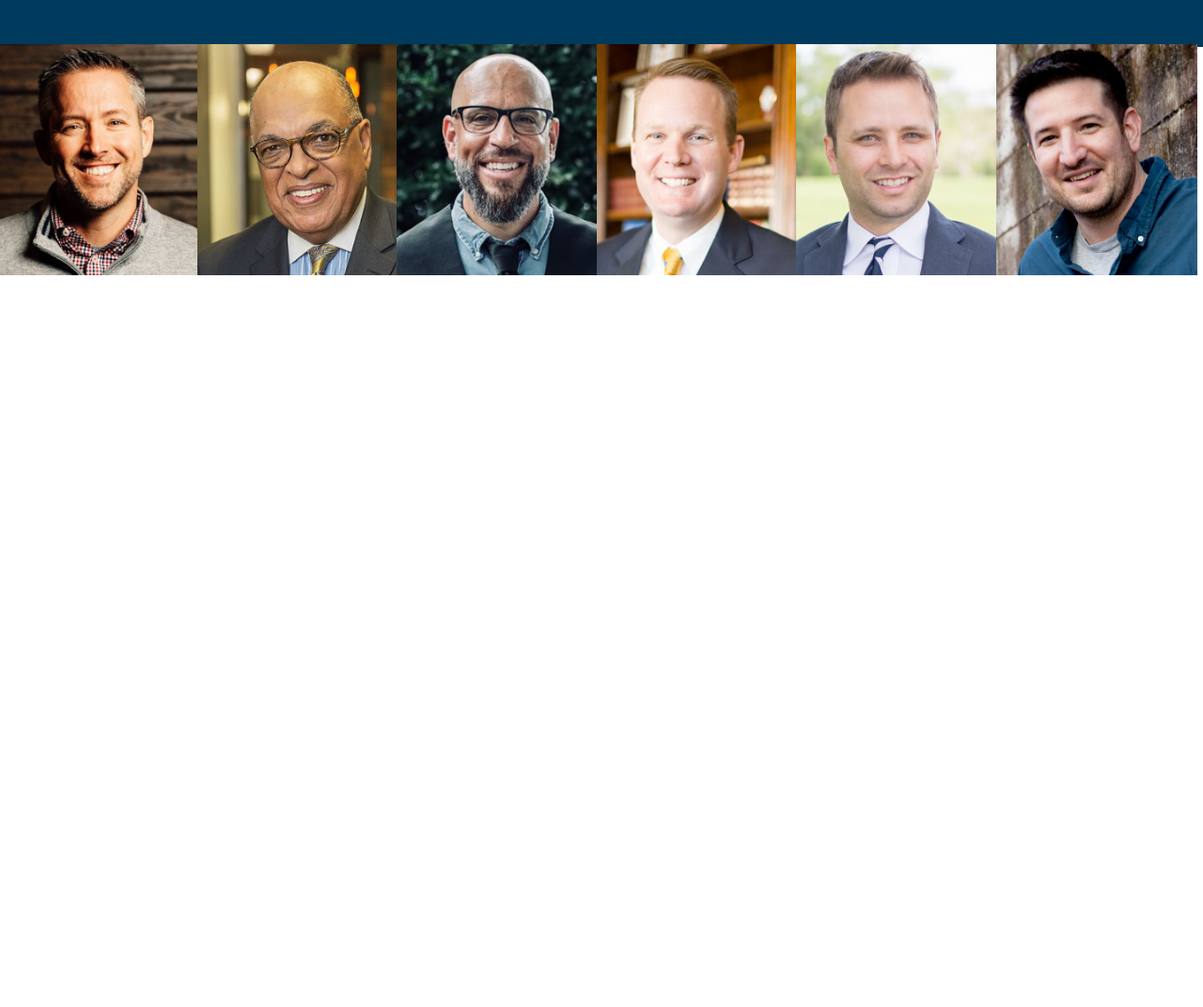
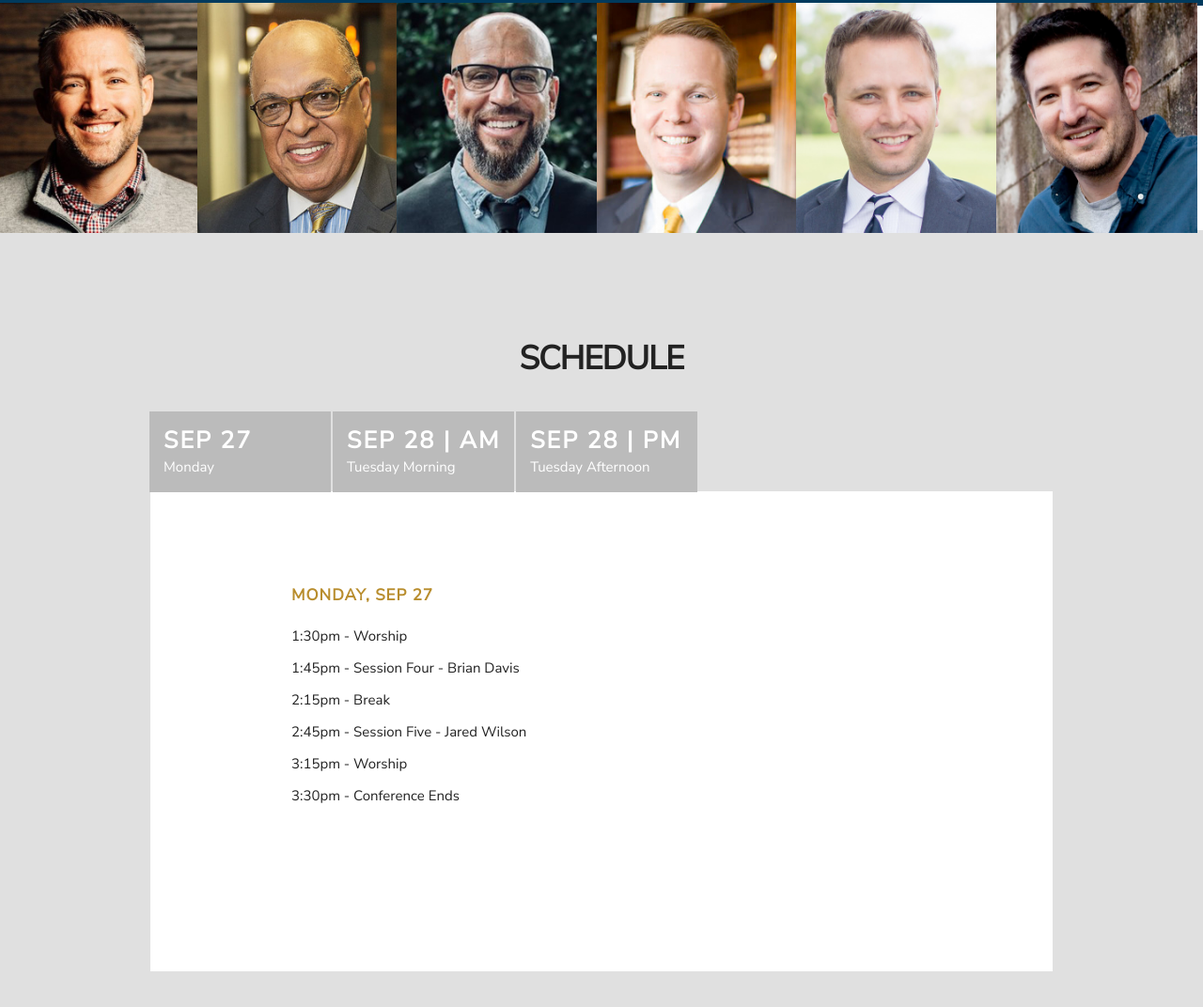
Before and after one commit to tim-stone/for-the-church-national-conference, a plain HTML site: page index.html in a window 1280 px wide. Shown: the part 1433-2505 px from the top of the page at 94% size. Before the commit the page ends 1733 px from the top, so only its background shows below. Drawn offline with nearby package versions, Linux system fonts and the light colour scheme.

Commit message:
Version 1.06
Completed layout of schedule section.

```diff
--- a/assets/css/stylesheet.css
+++ b/assets/css/stylesheet.css
@@ -59,8 +59,9 @@ body {
     top: -5px;
 }
 .gold-header {
-  font-size: 37px;
+  font-size: 25px;
   font-weight: 600;
+  letter-spacing: 2px;
   text-align: center;
   color: #b88d2d;
   text-transform: uppercase;
@@ -69,6 +70,37 @@ body {
   color: #fff;
   text-align: center;
   font-size: 20px;
+}
+.black-header {
+  text-align: center;
+  text-transform: uppercase;
+  font-size: 35px;
+  font-weight: 600;
+  padding: 15px;
+}
+.schedule-header {
+  font-size: 25px;
+  font-weight: 600;
+  letter-spacing: 2px;
+  color: #fff;
+  margin: 0px;
+}
+.schedule-subtitle {
+  font-size: 15px;
+  font-weight: 300;
+  color: #fff;
+  margin: 0px;
+}
+.schedule-inner-header {
+  font-size: 17px;
+  font-weight: 600;
+  letter-spacing: 1px;
+  text-align: left;
+  color: #b88d2d;
+  text-transform: uppercase;
+}
+.schedule-container li {
+  list-style-type: none;
 }
 
 /* --- --- --- 1.2 Text Elements --- --- ---*/
@@ -142,6 +174,14 @@ body {
 .speaker-imgs {
   max-width: 100%;
 }
+.schedule-item {
+  display: inline-block;
+  min-width: 17%;
+  background-color: #bbbbbb;
+  padding: 15px 15px;
+  margin: -1px;
+}
+
 
 /* --- --- --- 2.2 Spacers --- --- ---*/
 
@@ -169,6 +209,22 @@ body {
   display: block;
   margin: auto;
   max-width: 40%;
+}
+.center-container-full {
+  padding: 100px 0px;
+  display: block;
+  margin: auto;
+  max-width: 75%;
+}
+.speakers-container {
+  margin-bottom: -10px;
+}
+.gray-container {
+  background-color: #e0e0e0;
+}
+.schedule-content-container {
+  background-color: #fff;
+  padding: 100px 0px 150px 150px;
 }
 
 /* --- --- --- 2.4 Top Nav --- --- ---*/
--- a/index.html
+++ b/index.html
@@ -117,6 +117,65 @@
         </div>
         <!-- End Speakers Section -->
 
+        <!-- Schedule Section -->
+        <div class="gray-container" id="schedule">
+          <div class="center-container-full">
+            <h2 class="black-header">Schedule</h2>
+            <div class="schedule-container">
+              <div class="schedule-tabs">
+                <div class="schedule-item schedule-1">
+                  <h3 class="schedule-header">SEP 27</h3>
+                  <p class="schedule-subtitle">Monday</p>
+                </div>
+                <div class="schedule-item schedule-2">
+                  <h3 class="schedule-header">SEP 28 | AM</h3>
+                  <p class="schedule-subtitle">Tuesday Morning</p>
+                </div>
+                <div class="schedule-item schedule-3">
+                  <h3 class="schedule-header">SEP 28 | PM</h3>
+                  <p class="schedule-subtitle">Tuesday Afternoon</p>
+                </div>
+              </div>
+              <div class="schedule-content-container">
+                <div class="content-1">
+                  <h3 class="schedule-inner-header">Monday, SEP 27</h3>
+                  <ul>
+                    <li>1:30pm - Worship</li>
+                    <li>1:45pm - Session Four - Brian Davis</li>
+                    <li>2:15pm - Break</li>
+                    <li>2:45pm - Session Five - Jared Wilson</li>
+                    <li>3:15pm - Worship</li>
+                    <li>3:30pm - Conference Ends</li>
+                  </ul>
+                </div>
+                <!--<div class="content-2">
+                  <h3 class="schedule-inner-header">Tuesday, SEP 28 | Morning</h3>
+                  <ul>
+                    <li>1:30pm - Worship</li>
+                    <li>1:45pm - Session Four - Brian Davis</li>
+                    <li>2:15pm - Break</li>
+                    <li>2:45pm - Session Five - Jared Wilson</li>
+                    <li>3:15pm - Worship</li>
+                    <li>3:30pm - Conference Ends</li>
+                  </ul>
+                </div>
+                <div class="content-3">
+                  <h3 class="schedule-inner-header">Tuesday, SEP 28 | Morning</h3>
+                  <ul>
+                    <li>1:30pm - Worship</li>
+                    <li>1:45pm - Session Four - Brian Davis</li>
+                    <li>2:15pm - Break</li>
+                    <li>2:45pm - Session Five - Jared Wilson</li>
+                    <li>3:15pm - Worship</li>
+                    <li>3:30pm - Conference Ends</li>
+                  </ul>
+                </div>-->
+              </div>
+            </div>
+          </div>
+        </div>
+        <!-- End Schedule Section -->
+
     </div>
     <!-- End Site Wrapper -->
 
```
